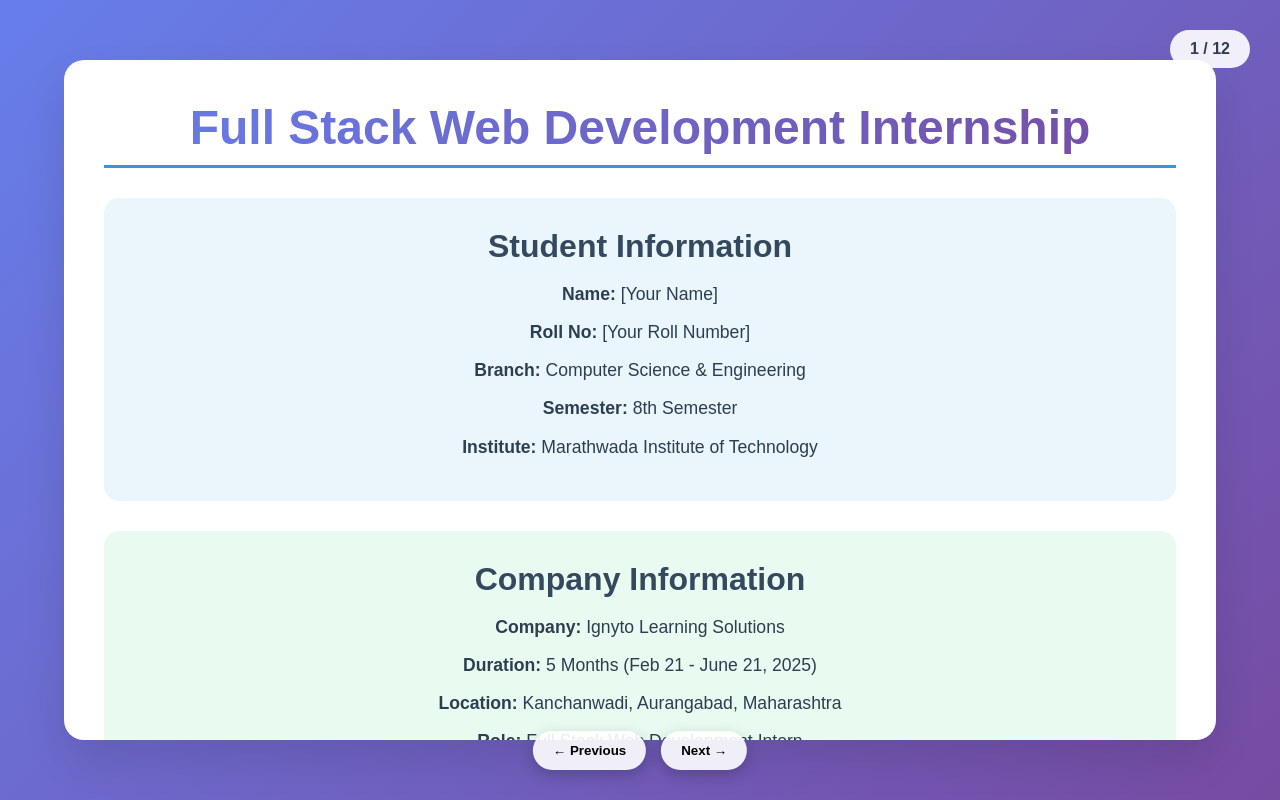
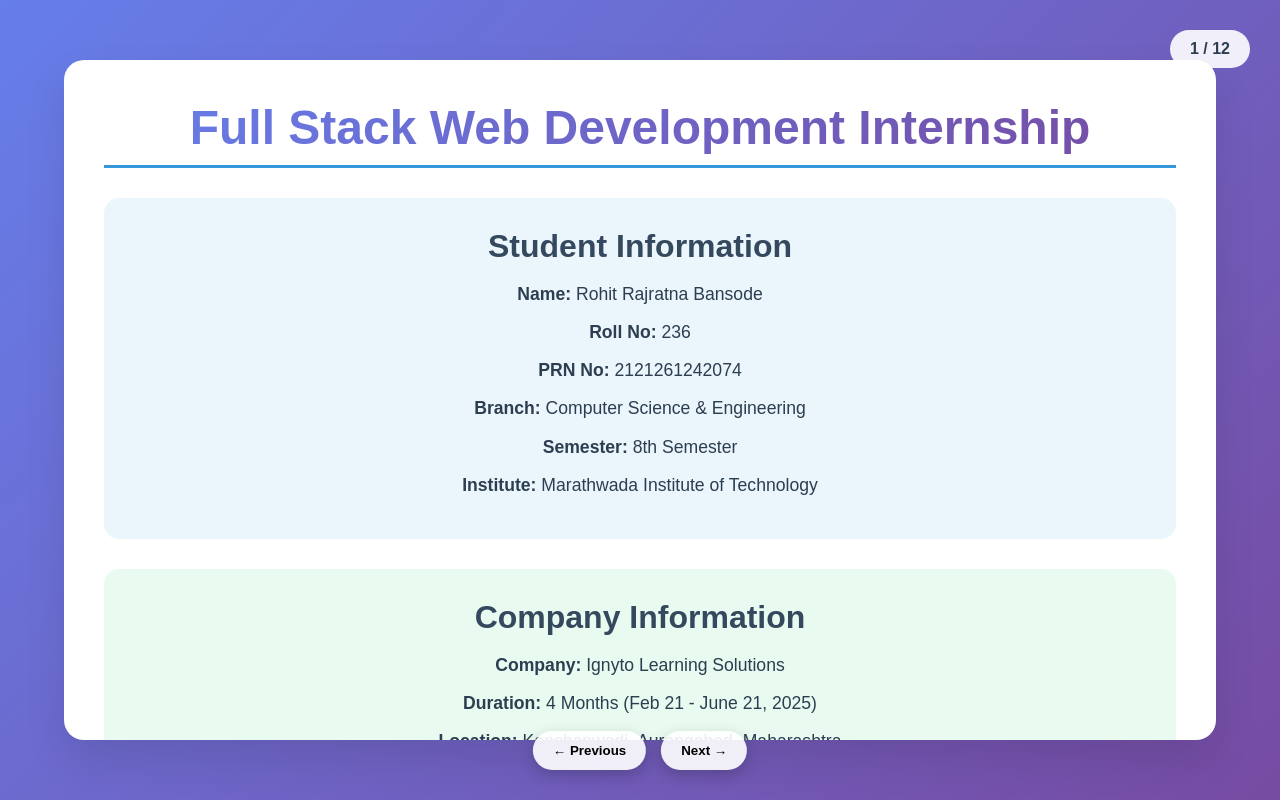
Before and after one commit to RohitBansode4/viva-ppt, a plain HTML site: page index.html in a window 1280 px wide. Drawn offline with Linux system fonts and the light colour scheme.

Commit message:
Update index.html

```diff
--- a/index.html
+++ b/index.html
@@ -270,8 +270,9 @@
             <h1>Full Stack Web Development Internship</h1>
             <div class="student-info">
                 <h2>Student Information</h2>
-                <p><strong>Name:</strong> [Your Name]</p>
-                <p><strong>Roll No:</strong> [Your Roll Number]</p>
+                <p><strong>Name:</strong> Rohit Rajratna Bansode</p>
+                <p><strong>Roll No:</strong> 236</p>
+                <p><strong>PRN No:</strong> 2121261242074</p>
                 <p><strong>Branch:</strong> Computer Science & Engineering</p>
                 <p><strong>Semester:</strong> 8th Semester</p>
                 <p><strong>Institute:</strong> Marathwada Institute of Technology</p>
@@ -279,7 +280,7 @@
             <div class="company-info">
                 <h2>Company Information</h2>
                 <p><strong>Company:</strong> Ignyto Learning Solutions</p>
-                <p><strong>Duration:</strong> 5 Months (Feb 21 - June 21, 2025)</p>
+                <p><strong>Duration:</strong> 4 Months (Feb 21 - June 21, 2025)</p>
                 <p><strong>Location:</strong> Kanchanwadi, Aurangabad, Maharashtra</p>
                 <p><strong>Role:</strong> Full Stack Web Development Intern</p>
             </div>
```
